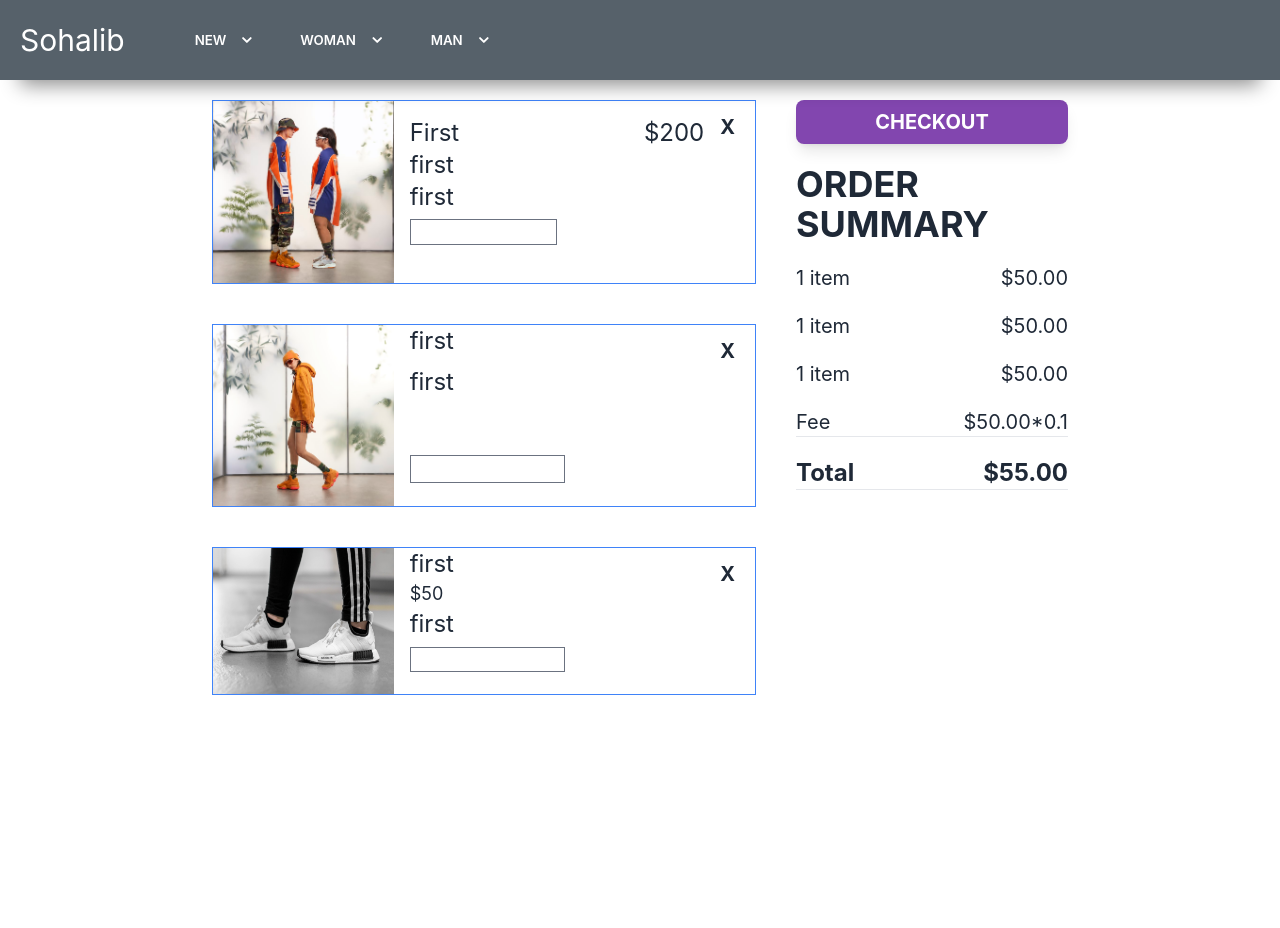
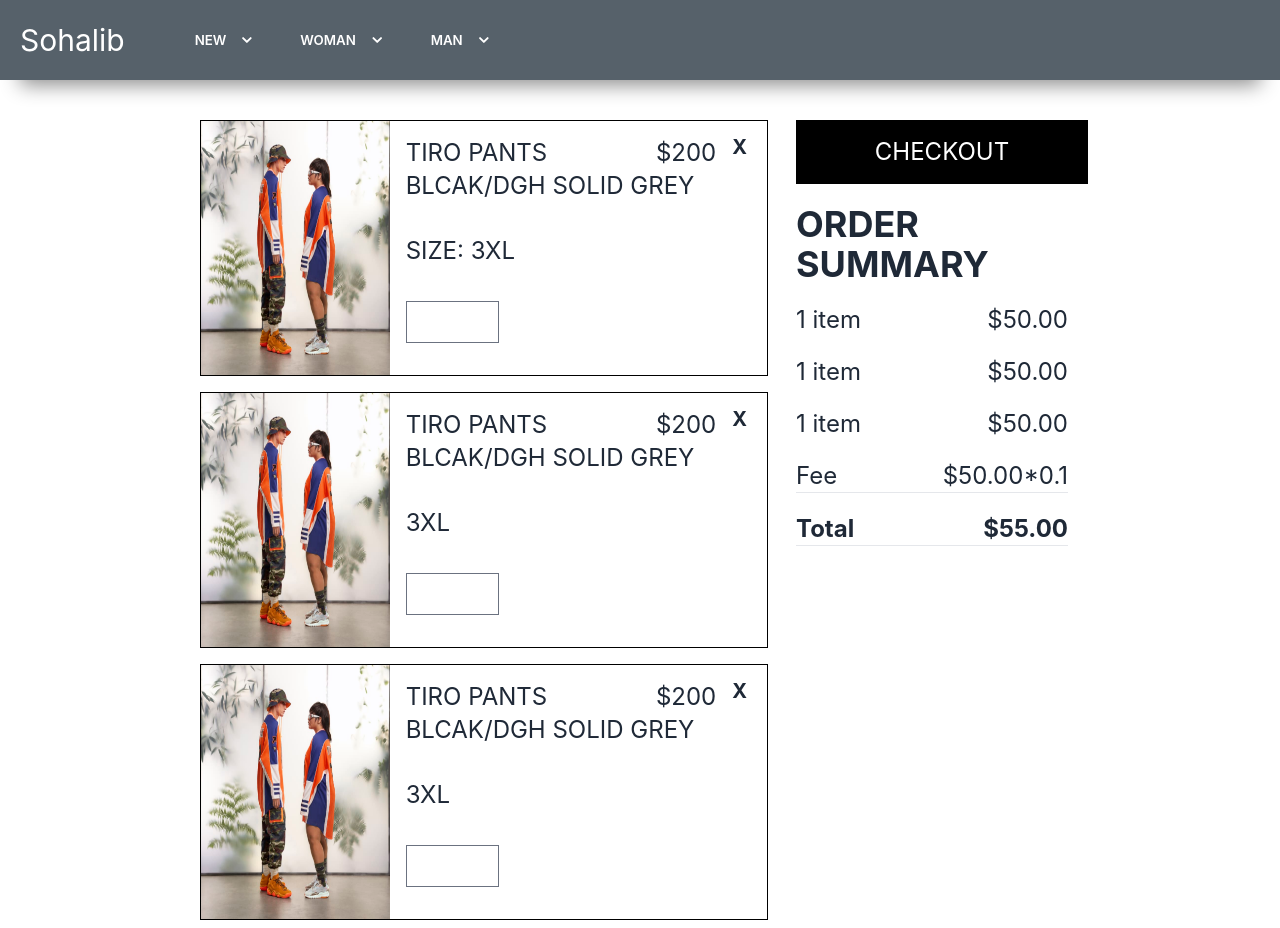
Before and after one commit to RobinzCalvin/online_Shopping, a React (Create React App) app: page /Bag in a window 1280 px wide. Before the commit the page ends 800 px from the top, so only its background shows below. Built offline with nearby package versions, Linux system fonts and the light colour scheme.

Commit message:
Bag page second updated

```diff
--- a/src/pages/Bag/index.tsx
+++ b/src/pages/Bag/index.tsx
@@ -22,62 +22,73 @@ const Bag: React.FC = () => {
     <>
     <Header/>
     <div className="flex justify-center">
-      <div className="flex flex-col md:flex-row md:w-[70%]">
-        <div className="flex flex-col md:w-2/3 ">
-          <div className="border border-solid border-blue-500 flex flex-row m-5">
+      <div className="flex flex-col md:flex-row md:w-[70%] ">
+        <div className="flex flex-col md:w-2/3 mt-8">
+          <div className="border border-solid border-black flex flex-row m-2 h-64">
             <img className="w-1/3" src="/img/shirts2.jpg" alt="" />
             <div className=" w-2/3 break-words text-lg flex flex-col m-4 ">
               <div className="h-1/4 text-2xl justify-between flex flex-row">
-                <label htmlFor="">First</label>
+                <label htmlFor="">TIRO PANTS</label>
                 <label htmlFor="">$200</label>
               </div>
-              <div className="h-2/4 text-2xl">first</div>
-              <div className="h-2/4 text-2xl">first</div>
+              <div className="h-2/4 text-2xl">BLCAK/DGH SOLID GREY</div>
+              <div className="h-2/4 text-2xl">SIZE: 3XL</div>
               <div className="h-1/4 mb-4 flex items-center ">
-                <input type="number" className="w-[50%] h-[70%] " />
+                <input type="number" className="w-[30%]" />
               </div>
             </div>
             <div className="object-right-top mr-5 mt-3 font-bold text-xl">X</div>
           </div>
-          <div className="border border-solid border-blue-500 flex flex-row m-5">
-            <img className="w-1/3" src="/img/shirts1.jpg" alt="" />
-            <div className=" w-2/3 break-words text-lg flex flex-col ml-4 ">
-              <div className="h-1/4 text-2xl">first</div>
-              <div className="h-2/4 text-2xl">first</div>
+          <div className="border border-solid border-black flex flex-row m-2 h-64">
+            <img className="w-1/3" src="/img/shirts2.jpg" alt="" />
+            <div className=" w-2/3 break-words text-lg flex flex-col m-4 ">
+              <div className="h-1/4 text-2xl justify-between flex flex-row">
+                <label htmlFor="">TIRO PANTS</label>
+                <label htmlFor="">$200</label>
+              </div>
+              <div className="h-2/4 text-2xl">BLCAK/DGH SOLID GREY</div>
+              <div className="h-2/4 text-2xl">3XL</div>
               <div className="h-1/4 mb-4 flex items-center ">
-                <input type="number" className="w-[50%] h-[70%] " />
+                <input type="number" className="w-[30%]" />
               </div>
             </div>
             <div className="object-right-top mr-5 mt-3 font-bold text-xl">X</div>
           </div>
-          <div className="border border-solid border-blue-500 flex flex-row m-5">
-            <img className="w-1/3" src="/img/shoes.jpg" alt="" />
-            <div className=" w-2/3 break-words text-lg flex flex-col ml-4 ">
-              <span className="h-1/4 text-2xl ">first</span><span className="">$50</span>
-              <div className="h-2/4 text-2xl">first</div>
+          <div className="border border-solid border-black flex flex-row m-2 h-64">
+            <img className="w-1/3" src="/img/shirts2.jpg" alt="" />
+            <div className=" w-2/3 break-words text-lg flex flex-col m-4 ">
+              <div className="h-1/4 text-2xl justify-between flex flex-row">
+                <label htmlFor="">TIRO PANTS</label>
+                <label htmlFor="">$200</label>
+              </div>
+              <div className="h-2/4 text-2xl">BLCAK/DGH SOLID GREY</div>
+              <div className="h-2/4 text-2xl">3XL</div>
               <div className="h-1/4 mb-4 flex items-center ">
-                <input type="number" className="w-[50%] h-[70%] " />
+                <input type="number" className="w-[30%]" />
               </div>
             </div>
             <div className="object-right-top mr-5 mt-3 font-bold text-xl">X</div>
           </div>
         </div>
         <div className="flex flex-col ml-5 md:w-1/3">
-            <input type="button" value='CHECKOUT' className=" mt-5 mr-5  p-2 bg-[#8246af] rounded-lg shadow-lg hover:bg-black text-white font-bold text-xl " />
+
+
+          <button className="mt-10 p-4 bg-black text-2xl text-white hover:text-gray-400">CHECKOUT</button>
+
             <label htmlFor="" className="mt-5 text-4xl font-bold " >ORDER SUMMARY</label>
-            <div className="flex flex-row mt-5 justify-between mr-5 text-xl">
+            <div className="flex flex-row mt-5 justify-between mr-5 text-2xl">
                 <label htmlFor="">1 item</label>
                 <label htmlFor="">$50.00</label>
             </div>
-            <div className="flex flex-row mt-5 justify-between mr-5 text-xl">
+            <div className="flex flex-row mt-5 justify-between mr-5 text-2xl">
                 <label htmlFor="">1 item</label>
                 <label htmlFor="">$50.00</label>
             </div>
-            <div className="flex flex-row mt-5 justify-between mr-5 text-xl">
+            <div className="flex flex-row mt-5 justify-between mr-5 text-2xl">
                 <label htmlFor="">1 item</label>
                 <label htmlFor="">$50.00</label>
             </div>
-            <div className="flex flex-row mt-5 justify-between mr-5 text-xl">
+            <div className="flex flex-row mt-5 justify-between mr-5 text-2xl">
                 <label htmlFor="">Fee</label>
                 <label htmlFor="">$50.00*0.1</label>
             </div>
--- a/src/pages/Delivery/index.tsx
+++ b/src/pages/Delivery/index.tsx
@@ -27,7 +27,7 @@ const Delivery: React.FC = () => {
             <span className=" text-2xl font-bold pt-10">
                 CONTACT DETAILS
             </span>
-            <span className=" text-xl pt-6">
+            <span className=" text-xl pt-6 pb-4">
             We'll use these details to keep you informed on your delivery.
             </span>
             <TextInput
@@ -36,7 +36,7 @@ const Delivery: React.FC = () => {
                 placeholder="love@products.com"
                 required={true} className="pb-4"
             />
-            <span className=" text-2xl font-bold pb-4">SHIPPING ADDRESS</span>
+            <span className=" text-2xl font-bold pt-4 pb-4">SHIPPING ADDRESS</span>
 
             <div className="flex flex-col md:flex-row space-x-2">
                 <TextInput
@@ -59,7 +59,7 @@ const Delivery: React.FC = () => {
                 placeholder="love@products.com"
                 required={true} className=" pb-4"
             />
-            <span className=" text-xl-lg">Start typing your street address or zip code for suggestions</span>
+            <span className=" text-xl-lg pb-4">Start typing your street address or zip code for suggestions</span>
             <TextInput
                 id="email1"
                 type="email"
@@ -77,7 +77,7 @@ const Delivery: React.FC = () => {
 
                 </div>
                 <div className="hover:border border-solid border-black mb-4 p-3">
-                    <div className=" text-xl-lg font-bold">STANDARD DELIVERY</div>
+                    <div className=" text-xl-lg font-bold">COLLECT IN STORE</div>
                     <div className="flex flex-row">
                     <img src="/img/home.png " alt="" className="w-[30px]"/><span className=" text-xl-lg">Enter your address to see when you'll get your order.</span>
                     </div>
@@ -89,7 +89,7 @@ const Delivery: React.FC = () => {
 
         </div>
         <div className="flex flex-col ml-5 md:w-1/3">
-            <input type="button" value='CHECKOUT' className=" mt-5 mr-5  p-2 bg-[#8246af] rounded-lg shadow-lg hover:bg-black text-white font-bold text-xl " />
+        <button className="mt-10 p-4 bg-black text-2xl text-white hover:text-gray-400">CHECKOUT</button>
             <label htmlFor="" className="mt-5 text-4xl font-bold " >ORDER SUMMARY</label>
             <div className="flex flex-row mt-5 justify-between mr-5 text-xl">
                 <label htmlFor="">1 item</label>
```
